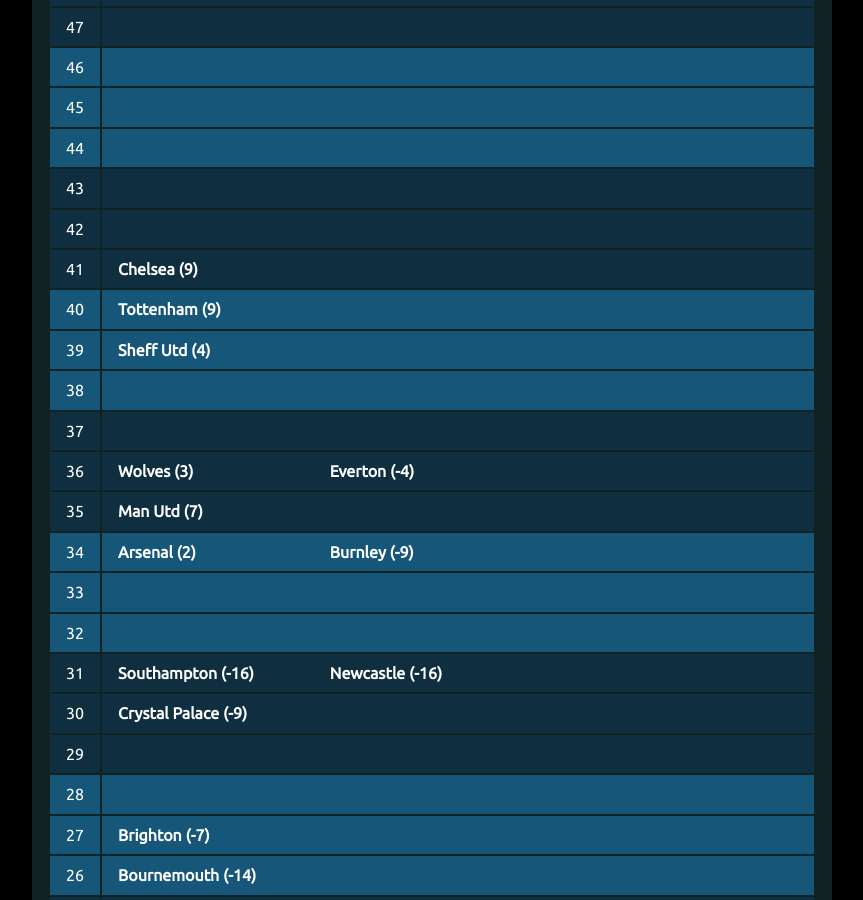
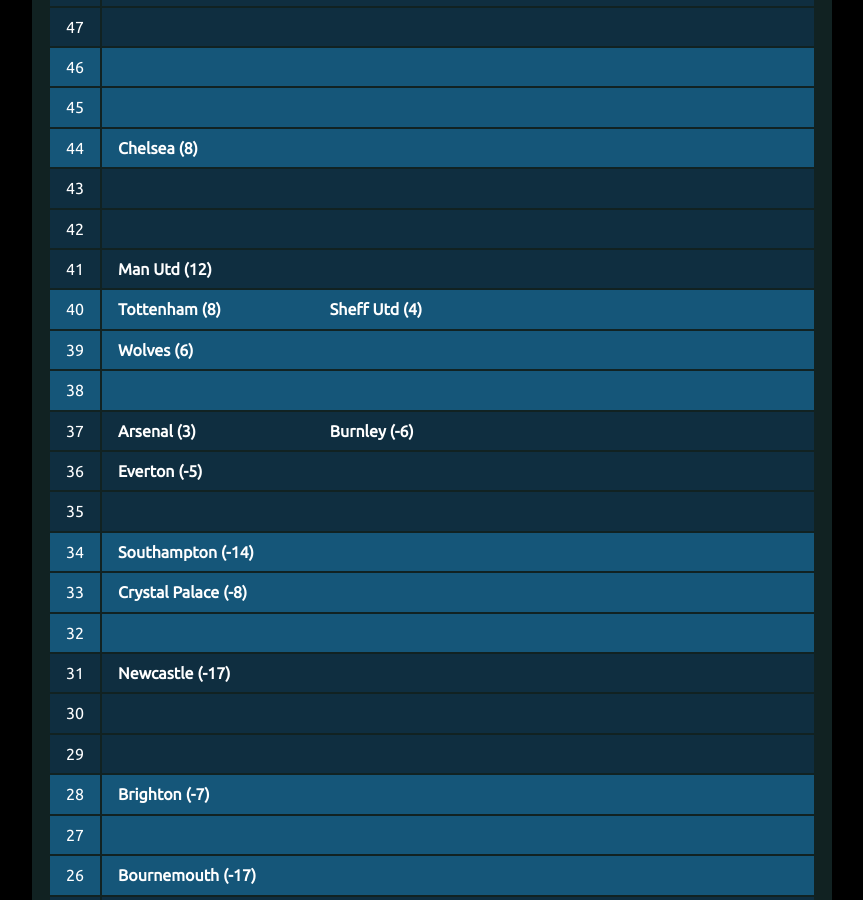
Before and after one commit to muru/muru.github.io, a Jekyll site: the page built from resources.md, in a window 1280 px wide and 900 px high, scrolled down 3007 px. Shown: the whole window, without its empty margins (208-1071 px from the left). Built offline with Jekyll 4.4.1, drawn with Linux system fonts in a browser that asks for light colours; some of the changed text lies outside the part shown.

Commit message:
updated cann-table: Mon 24 Feb 10:03:57 UTC 2020

```diff
--- a/cann-table.html
+++ b/cann-table.html
@@ -99,6 +99,7 @@
 	<tr class="cann-row-1">
 		<td class="cann-point"> 57 </td>
 		<td class="cann-clubs">
+			<span class="club-name"> Man City (39) </span>
 		</td>
  	</tr>
 	<tr class="cann-row-1">
@@ -129,13 +130,12 @@
 	<tr class="cann-row-1">
 		<td class="cann-point"> 51 </td>
 		<td class="cann-clubs">
-			<span class="club-name"> Man City (36) </span>
 		</td>
  	</tr>
 	<tr class="cann-row-1">
 		<td class="cann-point"> 50 </td>
 		<td class="cann-clubs">
-			<span class="club-name"> Leicester (28) </span>
+			<span class="club-name"> Leicester (27) </span>
 		</td>
  	</tr>
 	<tr class="cann-row-2">
@@ -166,6 +166,7 @@
 	<tr class="cann-row-1">
 		<td class="cann-point"> 44 </td>
 		<td class="cann-clubs">
+			<span class="club-name"> Chelsea (8) </span>
 		</td>
  	</tr>
 	<tr class="cann-row-2">
@@ -181,19 +182,20 @@
 	<tr class="cann-row-2">
 		<td class="cann-point"> 41 </td>
 		<td class="cann-clubs">
-			<span class="club-name"> Chelsea (9) </span>
+			<span class="club-name"> Man Utd (12) </span>
 		</td>
  	</tr>
 	<tr class="cann-row-1">
 		<td class="cann-point"> 40 </td>
 		<td class="cann-clubs">
-			<span class="club-name"> Tottenham (9) </span>
+			<span class="club-name"> Tottenham (8) </span>
+			<span class="club-name"> Sheff Utd (4) </span>
 		</td>
  	</tr>
 	<tr class="cann-row-1">
 		<td class="cann-point"> 39 </td>
 		<td class="cann-clubs">
-			<span class="club-name"> Sheff Utd (4) </span>
+			<span class="club-name"> Wolves (6) </span>
 		</td>
  	</tr>
 	<tr class="cann-row-1">
@@ -204,31 +206,31 @@
 	<tr class="cann-row-2">
 		<td class="cann-point"> 37 </td>
 		<td class="cann-clubs">
+			<span class="club-name"> Arsenal (3) </span>
+			<span class="club-name"> Burnley (-6) </span>
 		</td>
  	</tr>
 	<tr class="cann-row-2">
 		<td class="cann-point"> 36 </td>
 		<td class="cann-clubs">
-			<span class="club-name"> Wolves (3) </span>
-			<span class="club-name"> Everton (-4) </span>
+			<span class="club-name"> Everton (-5) </span>
 		</td>
  	</tr>
 	<tr class="cann-row-2">
 		<td class="cann-point"> 35 </td>
 		<td class="cann-clubs">
-			<span class="club-name"> Man Utd (7) </span>
 		</td>
  	</tr>
 	<tr class="cann-row-1">
 		<td class="cann-point"> 34 </td>
 		<td class="cann-clubs">
-			<span class="club-name"> Arsenal (2) </span>
-			<span class="club-name"> Burnley (-9) </span>
+			<span class="club-name"> Southampton (-14) </span>
 		</td>
  	</tr>
 	<tr class="cann-row-1">
 		<td class="cann-point"> 33 </td>
 		<td class="cann-clubs">
+			<span class="club-name"> Crystal Palace (-8) </span>
 		</td>
  	</tr>
 	<tr class="cann-row-1">
@@ -239,14 +241,12 @@
 	<tr class="cann-row-2">
 		<td class="cann-point"> 31 </td>
 		<td class="cann-clubs">
-			<span class="club-name"> Southampton (-16) </span>
-			<span class="club-name"> Newcastle (-16) </span>
+			<span class="club-name"> Newcastle (-17) </span>
 		</td>
  	</tr>
 	<tr class="cann-row-2">
 		<td class="cann-point"> 30 </td>
 		<td class="cann-clubs">
-			<span class="club-name"> Crystal Palace (-9) </span>
 		</td>
  	</tr>
 	<tr class="cann-row-2">
@@ -257,31 +257,31 @@
 	<tr class="cann-row-1">
 		<td class="cann-point"> 28 </td>
 		<td class="cann-clubs">
+			<span class="club-name"> Brighton (-7) </span>
 		</td>
  	</tr>
 	<tr class="cann-row-1">
 		<td class="cann-point"> 27 </td>
 		<td class="cann-clubs">
-			<span class="club-name"> Brighton (-7) </span>
 		</td>
  	</tr>
 	<tr class="cann-row-1">
 		<td class="cann-point"> 26 </td>
 		<td class="cann-clubs">
-			<span class="club-name"> Bournemouth (-14) </span>
+			<span class="club-name"> Bournemouth (-17) </span>
 		</td>
  	</tr>
 	<tr class="cann-row-2">
 		<td class="cann-point"> 25 </td>
 		<td class="cann-clubs">
-			<span class="club-name"> Aston Villa (-16) </span>
+			<span class="club-name"> Aston Villa (-18) </span>
 		</td>
  	</tr>
 	<tr class="cann-row-2">
 		<td class="cann-point"> 24 </td>
 		<td class="cann-clubs">
-			<span class="club-name"> West Ham (-13) </span>
-			<span class="club-name"> Watford (-16) </span>
+			<span class="club-name"> West Ham (-15) </span>
+			<span class="club-name"> Watford (-19) </span>
 		</td>
  	</tr>
 	<tr class="cann-row-2">
@@ -312,8 +312,8 @@
 	<tr class="cann-row-2">
 		<td class="cann-point"> 18 </td>
 		<td class="cann-clubs">
-			<span class="club-name"> Norwich (-24) </span>
+			<span class="club-name"> Norwich (-27) </span>
 		</td>
  	</tr>
 </table>
-<span id="cann-gen-note"> Generated on  Monday, 17 February 2020 at 10:01 UTC. </span>
+<span id="cann-gen-note"> Generated on  Monday, 24 February 2020 at 10:03 UTC. </span>
```
